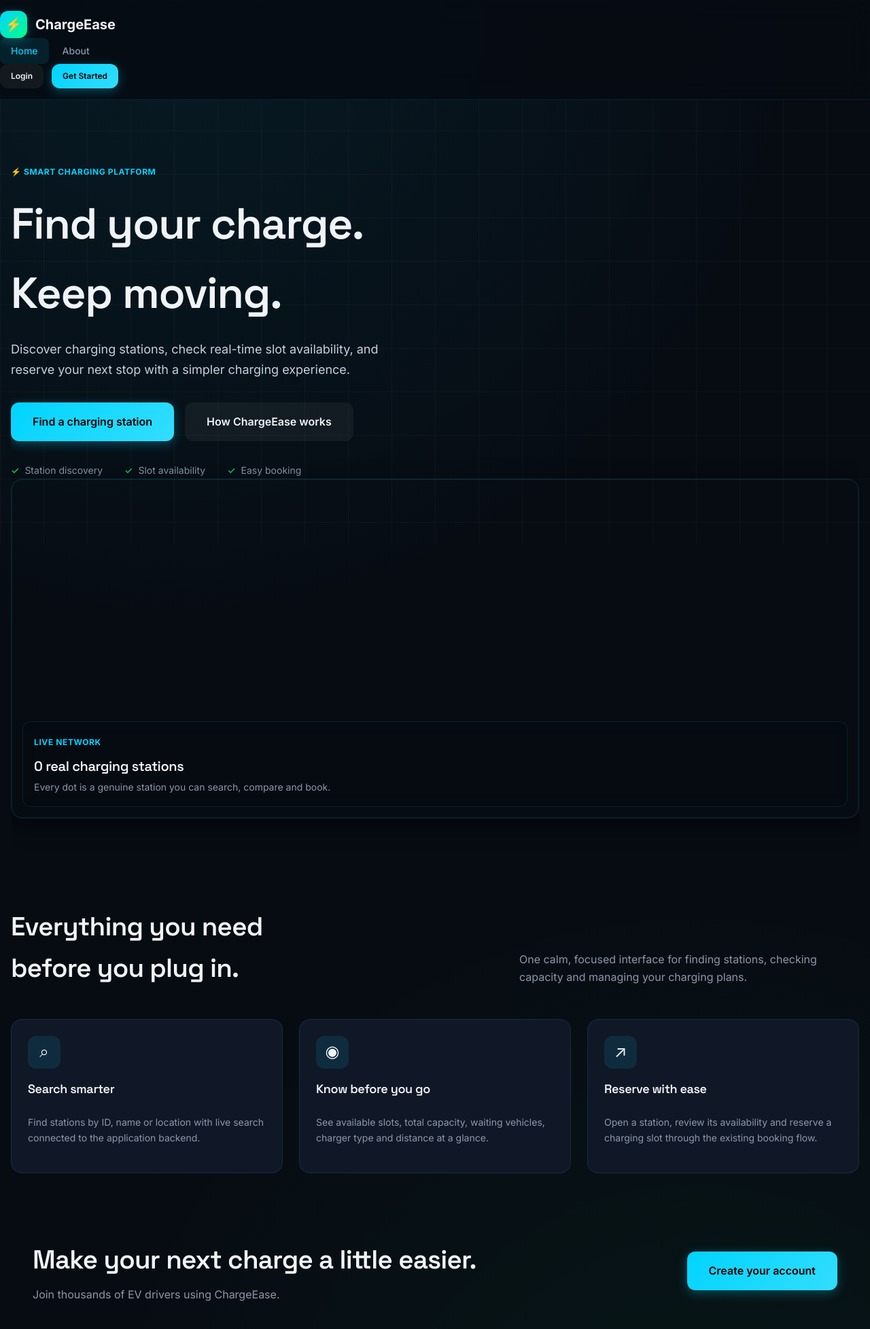
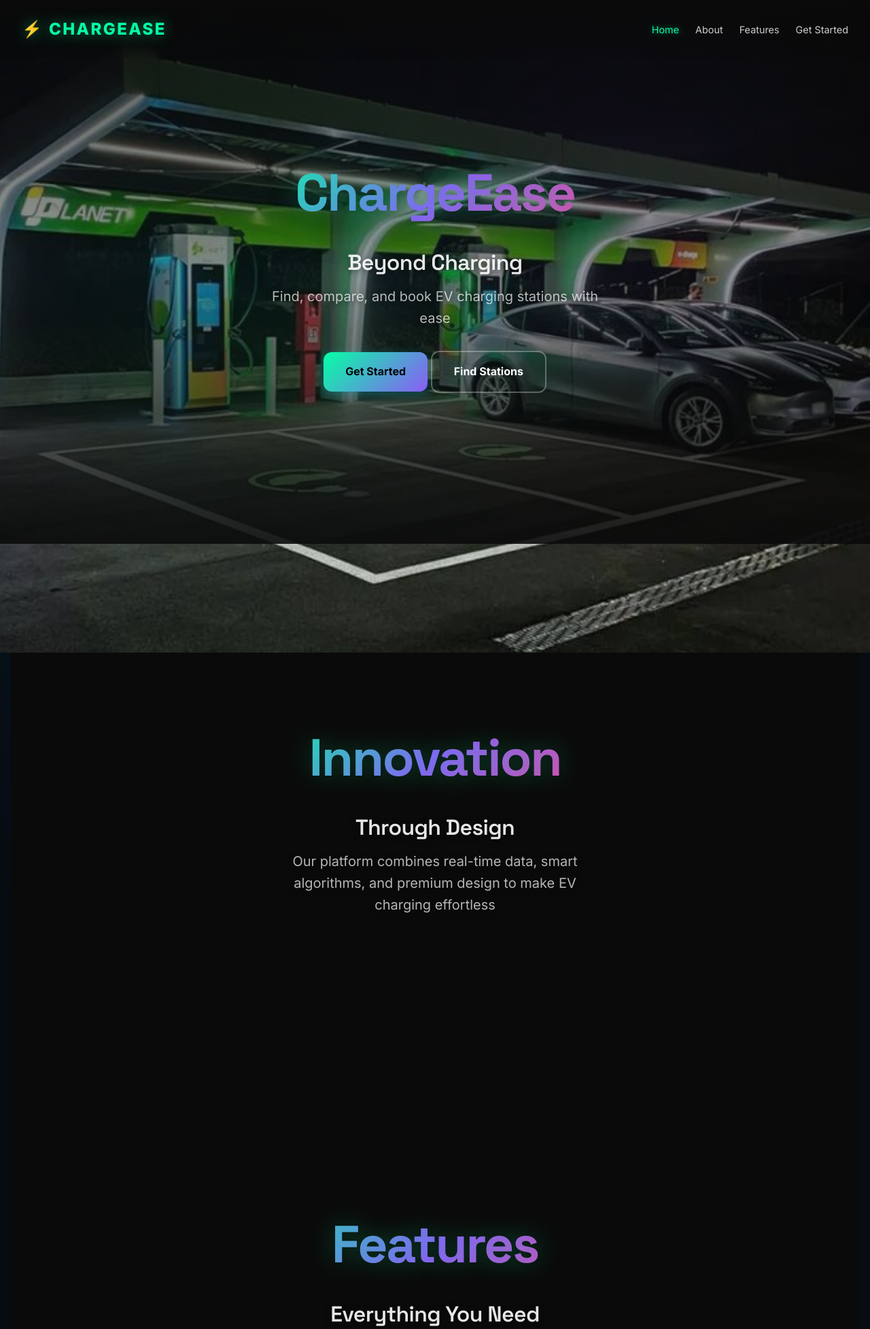
Before and after one commit to Snehajaiswal19-sj/ChargeEase, a Flask app: page / in a window 1280 px wide. Shown: the top 1955 px of the page at 68% size. Run offline with Flask 3, Linux system fonts and the light colour scheme; data that the repository does not hold is empty.

Commit message:
Update frontend with cinematic design

```diff
--- a/backend/app.py
+++ b/backend/app.py
@@ -122,17 +122,7 @@ def send_email_async(to_email, subject, body):
 
 @app.route("/")
 def home():
-    featured_station = stations_collection.find_one(
-        {"available_slots": {"$gt": 0}},
-        {"_id": 0},
-        sort=[("distance", 1)]
-    )
-    map_stations = list(stations_collection.find(
-        {"latitude": {"$exists": True}, "longitude": {"$exists": True}},
-        {"_id": 0, "latitude": 1, "longitude": 1}
-    ))
-    total_stations = stations_collection.count_documents({})
-    return render_template("index.html", featured_station=featured_station, map_stations=map_stations, total_stations=total_stations)
+    return render_template("index.html")
 
 @app.route("/register", methods=["GET", "POST"])
 def register():
@@ -202,6 +192,7 @@ def forgot_password():
                 f"If you didn't request this, you can safely ignore this email.\n\n- ChargeEase"
             )
 
+        # Same message whether or not the email is registered, so we don't leak account existence.
         flash("If that email is registered, a password reset link has been sent.", "success")
         return redirect(url_for("login"))
 
@@ -1323,6 +1314,7 @@ def admin_edit_station(station_id):
             "available_slots": available_slots,
         }
 
+        # Optional fields
         if request.form.get("latitude", "").strip():
             update_data["latitude"] = float(request.form.get("latitude"))
         if request.form.get("longitude", "").strip():
--- /dev/null
+++ b/frontend/static/css/hero.css
@@ -0,0 +1,202 @@
+/* ============================================
+   ChargeEase - Cinematic Hero
+   ============================================ */
+
+.scroll-hero {
+  position: relative;
+  min-height: 100vh;
+  overflow: hidden;
+  background: #0a0a0a;
+}
+
+/* Photo Background with Parallax */
+.hero-bg {
+  position: fixed;
+  top: 0;
+  left: 0;
+  width: 100%;
+  height: 120vh;
+  z-index: 0;
+  overflow: hidden;
+}
+
+.hero-bg img {
+  width: 100%;
+  height: 100%;
+  object-fit: cover;
+  object-position: center;
+  transform: scale(1.1);
+  transition: transform 0.3s ease;
+}
+
+/* Gradient Overlay */
+.hero-overlay {
+  position: fixed;
+  top: 0;
+  left: 0;
+  width: 100%;
+  height: 100%;
+  z-index: 1;
+  background:
+    linear-gradient(180deg, rgba(10,10,10,0.7) 0%, rgba(10,10,10,0.4) 50%, rgba(10,10,10,0.9) 100%),
+    radial-gradient(circle at 30% 70%, rgba(6,255,165,0.1) 0%, transparent 50%),
+    radial-gradient(circle at 70% 30%, rgba(139,92,246,0.1) 0%, transparent 50%);
+  pointer-events: none;
+}
+
+
+/* Scroll Progress */
+.scroll-progress {
+  position: fixed;
+  top: 0;
+  left: 0;
+  width: 100%;
+  height: 3px;
+  background: linear-gradient(90deg, #06ffa5, #8b5cf6, #ec4899);
+  z-index: 100;
+  transform-origin: left;
+  transform: scaleX(0);
+}
+
+/* Navigation */
+.hero-nav {
+  position: fixed;
+  top: 0;
+  left: 0;
+  right: 0;
+  z-index: 50;
+  padding: 1.5rem 2rem;
+  display: flex;
+  align-items: center;
+  justify-content: space-between;
+  background: linear-gradient(180deg, rgba(10,10,10,0.9), transparent);
+  backdrop-filter: blur(10px);
+}
+
+.hero-nav-logo {
+  font-size: 1.5rem;
+  font-weight: 800;
+  color: #06ffa5;
+  letter-spacing: 0.1em;
+  text-shadow: 0 0 20px rgba(6,255,165,0.5);
+}
+
+.hero-nav-menu {
+  display: flex;
+  gap: 1.5rem;
+}
+
+.hero-nav-menu a {
+  color: rgba(255, 255, 255, 0.8);
+  text-decoration: none;
+  font-size: 0.9rem;
+  transition: color 0.3s, text-shadow 0.3s;
+}
+
+.hero-nav-menu a:hover,
+.hero-nav-menu a.active {
+  color: #06ffa5;
+  text-shadow: 0 0 10px rgba(6,255,165,0.5);
+}
+
+/* Sections */
+.hero-sections {
+  position: relative;
+  z-index: 2;
+}
+
+.hero-section {
+  min-height: 100vh;
+  display: flex;
+  align-items: center;
+  justify-content: center;
+  padding: 2rem;
+  position: relative;
+}
+
+.section-content {
+  max-width: 700px;
+  text-align: center;
+  color: #fff;
+  opacity: 0;
+  transform: translateY(60px);
+  transition: opacity 0.8s ease, transform 0.8s ease;
+}
+
+.section-content.visible {
+  opacity: 1;
+  transform: translateY(0);
+}
+
+.section-headline {
+  font-size: clamp(2.5rem, 6vw, 5rem);
+  font-weight: 800;
+  letter-spacing: -0.03em;
+  margin-bottom: 1rem;
+  background: linear-gradient(135deg, #06ffa5, #8b5cf6, #ec4899);
+  -webkit-background-clip: text;
+  -webkit-text-fill-color: transparent;
+  background-clip: text;
+  text-shadow: 0 0 40px rgba(6,255,165,0.3);
+}
+
+.section-subheadline {
+  font-size: clamp(1.2rem, 3vw, 2rem);
+  color: rgba(255, 255, 255, 0.9);
+  margin-bottom: 0.5rem;
+  text-shadow: 0 2px 10px rgba(0,0,0,0.5);
+}
+
+.section-body {
+  font-size: clamp(1rem, 2vw, 1.25rem);
+  color: rgba(255, 255, 255, 0.7);
+  max-width: 500px;
+  margin: 0 auto;
+  text-shadow: 0 2px 10px rgba(0,0,0,0.5);
+}
+
+/* Loading Overlay */
+.loading-overlay {
+  position: fixed;
+  inset: 0;
+  background: #0a0a0a;
+  display: flex;
+  align-items: center;
+  justify-content: center;
+  z-index: 200;
+  transition: opacity 0.5s ease;
+}
+
+.loading-overlay.loaded {
+  opacity: 0;
+  pointer-events: none;
+}
+
+.loading-text {
+  color: #06ffa5;
+  font-size: 1.2rem;
+  letter-spacing: 0.3em;
+  text-transform: uppercase;
+  animation: pulse 1.5s infinite;
+}
+
+@keyframes pulse {
+  0%, 100% { opacity: 0.3; }
+  50% { opacity: 1; }
+}
+
+/* Responsive */
+@media (max-width: 768px) {
+  .hero-nav-menu {
+    display: none;
+  }
+
+  .hero-section {
+    padding: 4rem 1.5rem;
+  }
+
+  .hero-3d {
+    width: 300px;
+    height: 300px;
+  }
+}
--- /dev/null
+++ b/frontend/static/js/hero.js
@@ -0,0 +1,74 @@
+// ============================================
+// ChargeEase - Cinematic Hero (No 3D Shape)
+// ============================================
+
+document.addEventListener('DOMContentLoaded', () => {
+  // Elements
+  const heroBg = document.querySelector('.hero-bg img');
+  const progressBar = document.querySelector('.scroll-progress');
+  const sections = document.querySelectorAll('.hero-section');
+  const loadingOverlay = document.querySelector('.loading-overlay');
+
+  // Hide loading after 1s
+  setTimeout(() => {
+    if (loadingOverlay) loadingOverlay.classList.add('loaded');
+  }, 1000);
+
+  // Scroll Parallax + Progress
+  let scrollY = 0;
+  window.addEventListener('scroll', () => {
+    scrollY = window.scrollY;
+
+    // Parallax background (slow move)
+    if (heroBg) {
+      heroBg.style.transform = `translateY(${scrollY * 0.2}px) scale(1.1)`;
+    }
+
+    // Progress bar
+    const docHeight = document.documentElement.scrollHeight - window.innerHeight;
+    const progress = scrollY / docHeight;
+    if (progressBar) {
+      progressBar.style.transform = `scaleX(${progress})`;
+    }
+  });
+
+  // Intersection Observer for sections
+  const observer = new IntersectionObserver((entries) => {
+    entries.forEach(entry => {
+      if (entry.isIntersecting) {
+        entry.target.querySelector('.section-content').classList.add('visible');
+      }
+    });
+  }, { threshold: 0.4 });
+
+  sections.forEach(section => observer.observe(section));
+
+  // Active nav link
+  const navLinks = document.querySelectorAll('.hero-nav-menu a');
+  const sectionObserver = new IntersectionObserver((entries) => {
+    entries.forEach(entry => {
+      if (entry.isIntersecting) {
+        const id = entry.target.id;
+        navLinks.forEach(link => {
+          link.classList.remove('active');
+          if (link.getAttribute('href') === `#${id}`) {
+            link.classList.add('active');
+          }
+        });
+      }
+    });
+  }, { threshold: 0.5 });
+
+  sections.forEach(section => sectionObserver.observe(section));
+
+  // Smooth scroll for nav links
+  navLinks.forEach(link => {
+    link.addEventListener('click', (e) => {
+      e.preventDefault();
+      const target = document.querySelector(link.getAttribute('href'));
+      if (target) {
+        target.scrollIntoView({ behavior: 'smooth' });
+      }
+    });
+  });
+});
--- a/frontend/templates/base.html
+++ b/frontend/templates/base.html
@@ -3,9 +3,10 @@
 <head>
     <meta charset="utf-8">
     <meta name="viewport" content="width=device-width,initial-scale=1">
-    <meta name="theme-color" content="#070b12">
+    <meta name="theme-color" content="#0a0a0a">
     <title>{% block title %}ChargeEase{% endblock %}</title>
     <link rel="stylesheet" href="{{ url_for('static', filename='css/style.css') }}">
+    <link rel="stylesheet" href="{{ url_for('static', filename='css/hero.css') }}">
     {% block head %}{% endblock %}
 </head>
 
@@ -85,12 +86,12 @@
         <!-- Footer -->
         <footer class="site-footer">
             <div class="container">
-                <div style="display:flex;align-items:center;justify-content:space-between;padding:2rem 0;border-top:1px solid var(--line);">
+                <div style="display:flex;align-items:center;justify-content:space-between;padding:2rem 0;border-top:1px solid rgba(255,255,255,0.1);">
                     <div style="display:flex;align-items:center;gap:0.5rem;">
                         <span class="brand-mark" style="width:32px;height:32px;font-size:1rem;">⚡</span>
                         <span style="font-weight:700;">ChargeEase</span>
                     </div>
-                    <div style="color:var(--muted);font-size:0.875rem;">
+                    <div style="color:rgba(255,255,255,0.5);font-size:0.875rem;">
                         © 2026 ChargeEase. All rights reserved.
                     </div>
                 </div>
@@ -178,27 +179,24 @@
     {% endif %}
 
     <script>
-        // Tilt effect on cards
-        const cards = document.querySelectorAll('.card, .station-card, .action-card');
-        const MAX_TILT = 5;
+        // Scroll Reveal Animation
+        document.addEventListener('DOMContentLoaded', () => {
+            const reveals = document.querySelectorAll('.reveal');
 
-        cards.forEach(card => {
-            card.addEventListener('mousemove', (e) => {
-                const rect = card.getBoundingClientRect();
-                const x = e.clientX - rect.left;
-                const y = e.clientY - rect.top;
-                const px = (x / rect.width) - 0.5;
-                const py = (y / rect.height) - 0.5;
+            const observer = new IntersectionObserver((entries) => {
+                entries.forEach(entry => {
+                    if (entry.isIntersecting) {
+                        entry.target.classList.add('active');
+                    }
+                });
+            }, { threshold: 0.2 });
 
-                card.style.transform = `perspective(1000px) rotateX(${py * -MAX_TILT * 2}deg) rotateY(${px * MAX_TILT * 2}deg) translateY(-4px)`;
-            });
+            reveals.forEach(el => observer.observe(el));
 
-            card.addEventListener('mouseleave', () => {
-                card.style.transform = '';
-            });
+            // Page enter animation
+            document.querySelector('.page-container')?.classList.add('page-enter');
         });
     </script>
-    <script src="{{ url_for('static', filename='js/main.js') }}"></script>
 
     {% block scripts %}{% endblock %}
 </body>
--- a/frontend/templates/index.html
+++ b/frontend/templates/index.html
@@ -1,138 +1,108 @@
 {% extends 'base.html' %}
-{% block title %}ChargeEase | Smart EV Charging{% endblock %}
+{% block title %}ChargeEase | Premium EV Charging{% endblock %}
 
 {% block head %}
-<link rel="stylesheet" href="https://unpkg.com/leaflet@1.9.4/dist/leaflet.css" integrity="sha256-p4NxAoJBhIIN+hmNHrzRCf9tD/miZyoHS5obTRR9BMY=" crossorigin="" />
+<link rel="stylesheet" href="{{ url_for('static', filename='css/hero.css') }}">
 <style>
-    #hero-network-map {
-        width: 100%;
-        height: 100%;
-        border-radius: 16px;
-        filter: saturate(0.8) brightness(0.9) contrast(1.1);
-        border: 1px solid var(--line);
-    }
+  .navbar { display: none; }
+  .site-footer { display: none; }
 </style>
 {% endblock %}
 
 {% block content %}
 
-<section class="hero-section">
-    <div class="hero-content">
-        <div class="hero-copy">
-            <div class="card-kicker" style="margin-bottom: 1rem;">⚡ SMART CHARGING PLATFORM</div>
-            <h1>Find your charge.<br><span>Keep moving.</span></h1>
-            <p class="hero-lead">
-                Discover charging stations, check real-time slot availability,
-                and reserve your next stop with a simpler charging experience.
-            </p>
+<!-- Cinematic Hero - Homepage -->
+<div class="scroll-hero">
 
-            <div class="hero-actions">
-                <a class="btn btn-primary btn-lg" href="{{ url_for('login') }}">
-                    Find a charging station
-                </a>
-                <a class="btn btn-ghost btn-lg" href="{{ url_for('about') }}">
-                    How ChargeEase works
-                </a>
+  <!-- Photo Background (Fixed, Cinematic) -->
+  <div class="hero-bg">
+    <img src="{{ url_for('static', filename='images/ev-station-1.jpg') }}" alt="EV Charging Station">
   </div>
 
-            <div class="hero-trust">
-                <span class="trust-item"><i>✓</i> Station discovery</span>
-                <span class="trust-item"><i>✓</i> Slot availability</span>
-                <span class="trust-item"><i>✓</i> Easy booking</span>
+  <!-- Gradient Overlay -->
+  <div class="hero-overlay"></div>
+
+  <!-- Scroll Progress -->
+  <div class="scroll-progress"></div>
+
+  <!-- Navigation -->
+  <nav class="hero-nav">
+    <div class="hero-nav-logo">⚡ CHARGEASE</div>
+    <div class="hero-nav-menu">
+      <a href="#hero" class="active">Home</a>
+      <a href="#about">About</a>
+      <a href="#features">Features</a>
+      <a href="#cta">Get Started</a>
     </div>
+  </nav>
 
-            {% if total_stations %}
-            <div class="hero-stat-strip">
-                <div><strong>{{ total_stations }}</strong><span>Real stations</span></div>
-                <div><strong>24/7</strong><span>Live availability</span></div>
-                <div><strong>4.8★</strong><span>User rating</span></div>
+  <!-- Sections -->
+  <div class="hero-sections">
+    <section class="hero-section" id="hero">
+      <div class="section-content">
+        <h1 class="section-headline">ChargeEase</h1>
+        <h2 class="section-subheadline">Beyond Charging</h2>
+        <p class="section-body">Find, compare, and book EV charging stations with ease</p>
+        <div style="margin-top:2rem;">
+          <a href="{{ url_for('register') }}" class="btn btn-primary btn-lg" style="background: linear-gradient(135deg, #06ffa5, #8b5cf6); color: #000; padding: 1rem 2rem; border-radius: 12px; font-weight: 700; text-decoration: none;">Get Started</a>
+          <a href="{{ url_for('stations') }}" class="btn btn-outline btn-lg" style="padding: 1rem 2rem; border-radius: 12px; font-weight: 700; text-decoration: none; color: #fff; border: 2px solid rgba(255,255,255,0.3);">Find Stations</a>
         </div>
-            {% endif %}
       </div>
+    </section>
 
-        <div class="hero-visual">
-            <div style="position:relative;width:100%;height:500px;border-radius:16px;overflow:hidden;border:1px solid var(--line);box-shadow:var(--shadow-lg);">
-                <div id="hero-network-map"></div>
-                <div style="position:absolute;bottom:1rem;left:1rem;right:1rem;background:rgba(7,11,18,0.85);backdrop-filter:blur(12px);border-radius:12px;padding:1rem;border:1px solid var(--line);">
-                    <span class="card-kicker">LIVE NETWORK</span>
-                    <h3 style="margin:0.5rem 0 0.25rem;">{{ total_stations }} real charging stations</h3>
-                    <p style="margin:0;font-size:0.875rem;color:var(--muted);">Every dot is a genuine station you can search, compare and book.</p>
+    <section class="hero-section" id="about">
+      <div class="section-content">
+        <h1 class="section-headline">Innovation</h1>
+        <h2 class="section-subheadline">Through Design</h2>
+        <p class="section-body">Our platform combines real-time data, smart algorithms, and premium design to make EV charging effortless</p>
       </div>
+    </section>
+
+    <section class="hero-section" id="features">
+      <div class="section-content">
+        <h1 class="section-headline">Features</h1>
+        <h2 class="section-subheadline">Everything You Need</h2>
+        <p class="section-body">Real stations, live availability, smart recommendations, cost estimation, and more</p>
+        <div style="display:grid;grid-template-columns:repeat(3,1fr);gap:1rem;margin-top:2rem;max-width:600px;margin-left:auto;margin-right:auto;">
+          <div style="background:rgba(255,255,255,0.1);padding:1rem;border-radius:12px;backdrop-filter:blur(10px);">
+            <div style="font-size:2rem;margin-bottom:0.5rem;">⚡</div>
+            <strong style="color:#fff;display:block;">Real Stations</strong>
+            <small style="color:rgba(255,255,255,0.7);">Live data from Open Charge Map</small>
+          </div>
+          <div style="background:rgba(255,255,255,0.1);padding:1rem;border-radius:12px;backdrop-filter:blur(10px);">
+            <div style="font-size:2rem;margin-bottom:0.5rem;">🧠</div>
+            <strong style="color:#fff;display:block;">Smart Picks</strong>
+            <small style="color:rgba(255,255,255,0.7);">Personalized recommendations</small>
+          </div>
+          <div style="background:rgba(255,255,255,0.1);padding:1rem;border-radius:12px;backdrop-filter:blur(10px);">
+            <div style="font-size:2rem;margin-bottom:0.5rem;">💰</div>
+            <strong style="color:#fff;display:block;">Cost Estimator</strong>
+            <small style="color:rgba(255,255,255,0.7);">Calculate charging costs</small>
           </div>
         </div>
       </div>
     </section>
 
-<section class="dashboard-section">
-    <div class="section-intro">
-        <div>
-            <h2>Everything you need<br>before you plug in.</h2>
+    <section class="hero-section" id="cta">
+      <div class="section-content">
+        <h1 class="section-headline">Get Started</h1>
+        <h2 class="section-subheadline">Join ChargeEase Today</h2>
+        <p class="section-body">Create your free account and start finding charging stations near you</p>
+        <div style="margin-top:2rem;">
+          <a href="{{ url_for('register') }}" class="btn btn-primary btn-lg" style="background: linear-gradient(135deg, #06ffa5, #8b5cf6); color: #000; padding: 1rem 2rem; border-radius: 12px; font-weight: 700; text-decoration: none;">Create Account</a>
         </div>
-        <p>One calm, focused interface for finding stations, checking capacity and managing your charging plans.</p>
+      </div>
+    </section>
   </div>
 
-    <div style="display:grid;grid-template-columns:repeat(3,1fr);gap:1.5rem;">
-        <article class="card action-card">
-            <span class="action-icon">⌕</span>
-            <h3>Search smarter</h3>
-            <p>Find stations by ID, name or location with live search connected to the application backend.</p>
-        </article>
-        <article class="card action-card">
-            <span class="action-icon">◉</span>
-            <h3>Know before you go</h3>
-            <p>See available slots, total capacity, waiting vehicles, charger type and distance at a glance.</p>
-        </article>
-        <article class="card action-card">
-            <span class="action-icon">↗</span>
-            <h3>Reserve with ease</h3>
-            <p>Open a station, review its availability and reserve a charging slot through the existing booking flow.</p>
-        </article>
+  <!-- Loading -->
+  <div class="loading-overlay">
+    <div class="loading-text">Loading</div>
   </div>
-</section>
-
-<section class="dashboard-section">
-    <div class="card" style="display:flex;align-items:center;justify-content:space-between;gap:2rem;padding:2rem;">
-        <div>
-            <h2 style="margin-bottom:0.5rem;">Make your next charge a little easier.</h2>
-            <p style="color:var(--muted);margin:0;">Join thousands of EV drivers using ChargeEase.</p>
 </div>
-        <a class="btn btn-primary btn-lg" href="{{ url_for('register') }}">Create your account</a>
-    </div>
-</section>
 
 {% endblock %}
 
 {% block scripts %}
-<script src="https://unpkg.com/leaflet@1.9.4/dist/leaflet.js" integrity="sha256-20nQCchB9co0qIjJZRGuk2/Z9VM+kNiyxNV1lvTlZBo=" crossorigin=""></script>
-<script>
-    const stations = {{ map_stations | tojson }};
-
-    if (stations.length && document.getElementById("hero-network-map")) {
-        const map = L.map('hero-network-map', {
-            zoomControl: false,
-            dragging: false,
-            scrollWheelZoom: false,
-            doubleClickZoom: false,
-            attributionControl: false
-        });
-
-        L.tileLayer('https://{s}.tile.openstreetmap.org/{z}/{x}/{y}.png', {
-            maxZoom: 19
-        }).addTo(map);
-
-        const bounds = [];
-        stations.forEach(s => {
-            L.circleMarker([s.latitude, s.longitude], {
-                radius: 5,
-                color: '#00d4ff',
-                fillColor: '#00d4ff',
-                fillOpacity: 0.9,
-                weight: 0
-            }).addTo(map);
-            bounds.push([s.latitude, s.longitude]);
-        });
-
-        map.fitBounds(bounds, { padding: [30, 30] });
-    }
-</script>
+<script src="{{ url_for('static', filename='js/hero.js') }}"></script>
 {% endblock %}
```
Also changed, not shown: frontend/templates/hero.html (added, +208 -0 lines), frontend/static/images/ev-station-1.jpg (added), frontend/static/images/ev-station-2.jpg (added). Lines whose indentation alone changed are shown as unchanged.
